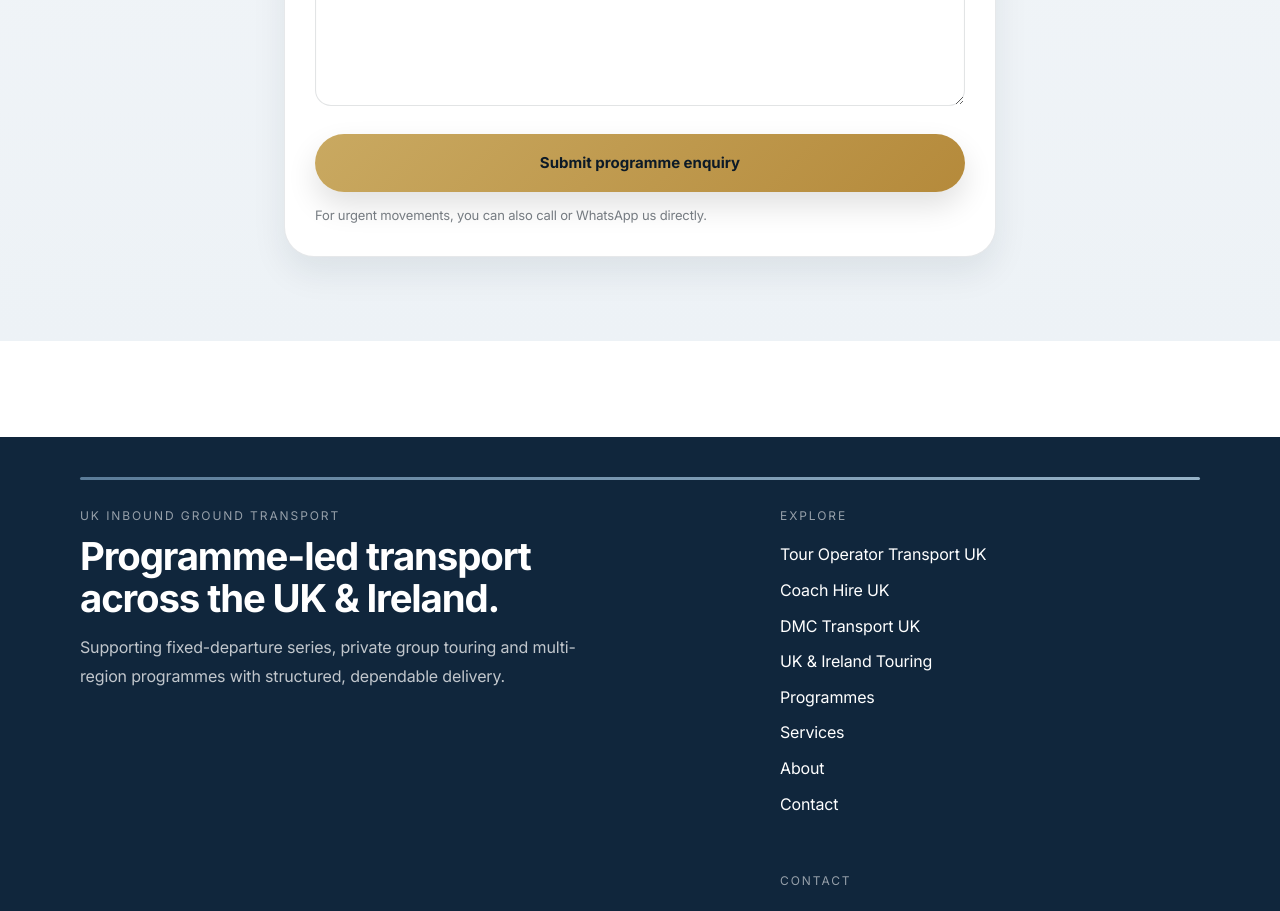
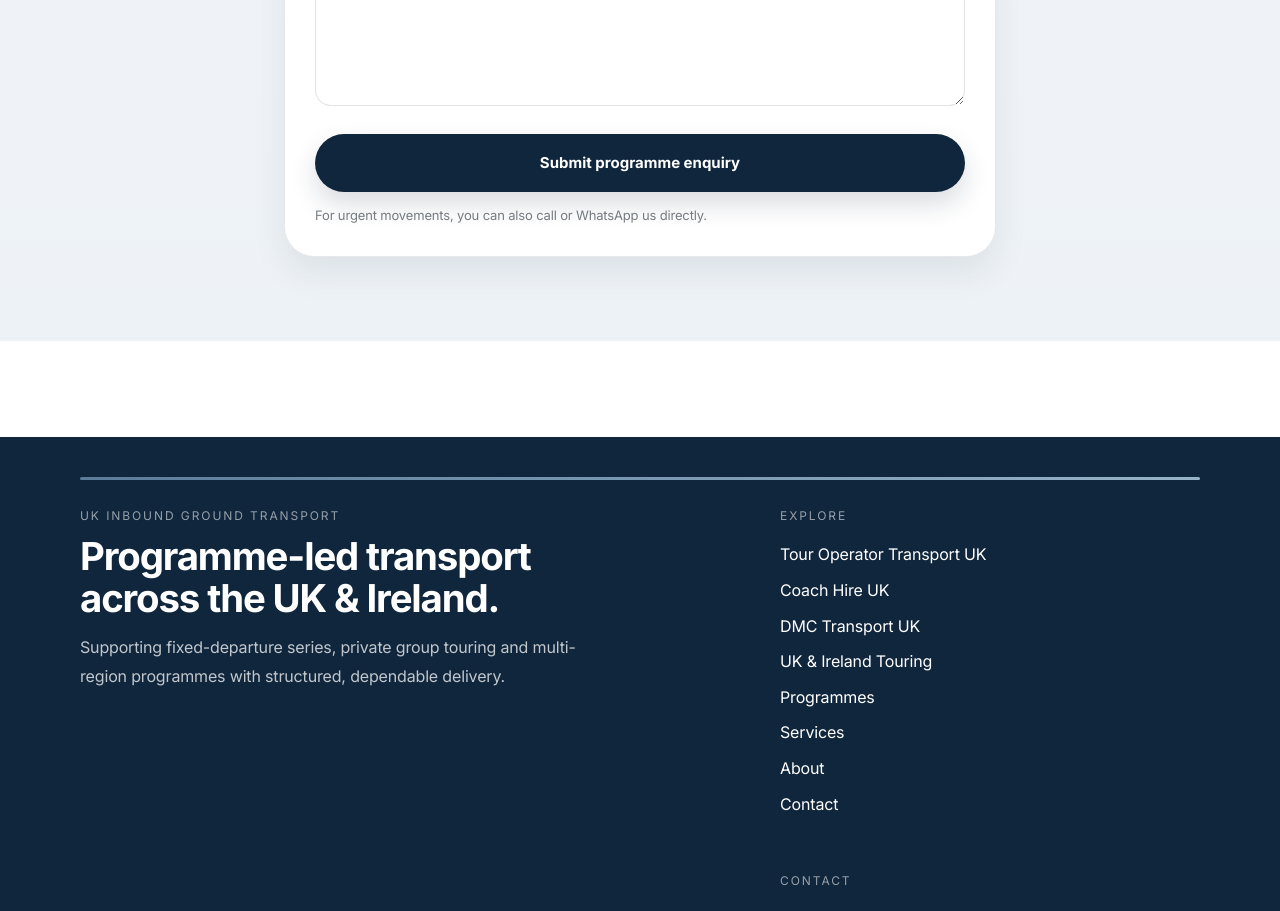
Before and after one commit to kandiahtk-crypto/Project-, a Next.js app: page / in a window 1280 px wide. Shown: the part 8620-9531 px from the top of the page. Built offline with nearby package versions, Linux system fonts and the light colour scheme.

Commit message:
Refactor ProgrammeEnquiryForm for better status handling

```diff
--- a/src/components/ProgrammeEnquiryForm.tsx
+++ b/src/components/ProgrammeEnquiryForm.tsx
@@ -2,15 +2,54 @@
 
 import { useState, type FormEvent, type CSSProperties } from "react";
 
+type Status = "idle" | "submitting" | "success" | "error";
+
 export default function ProgrammeEnquiryForm() {
-  const [submitted, setSubmitted] = useState(false);
+  const [status, setStatus] = useState<Status>("idle");
+  const [errorMessage, setErrorMessage] = useState("");
 
-  function handleSubmit(e: FormEvent) {
+  async function handleSubmit(e: FormEvent<HTMLFormElement>) {
     e.preventDefault();
-    setSubmitted(true);
+    setStatus("submitting");
+    setErrorMessage("");
+
+    const form = e.currentTarget;
+    const formData = new FormData(form);
+
+    const payload = {
+      companyName: String(formData.get("companyName") || ""),
+      contactName: String(formData.get("contactName") || ""),
+      emailAddress: String(formData.get("emailAddress") || ""),
+      travelWindow: String(formData.get("travelWindow") || ""),
+      groupSize: String(formData.get("groupSize") || ""),
+      programmeType: String(formData.get("programmeType") || ""),
+      programmeDetails: String(formData.get("programmeDetails") || ""),
+    };
+
+    try {
+      const response = await fetch("/api/contact", {
+        method: "POST",
+        headers: {
+          "Content-Type": "application/json",
+        },
+        body: JSON.stringify(payload),
+      });
+
+      if (!response.ok) {
+        throw new Error("Failed to submit enquiry");
+      }
+
+      setStatus("success");
+      form.reset();
+    } catch (error) {
+      setStatus("error");
+      setErrorMessage(
+        "Something went wrong while sending your enquiry. Please try again or contact us directly by phone or WhatsApp."
+      );
+    }
   }
 
-  if (submitted) {
+  if (status === "success") {
     return (
       <div style={successBox}>
         <p style={successEyebrow}>Enquiry received</p>
@@ -131,9 +170,18 @@ export default function ProgrammeEnquiryForm() {
       </div>
 
       <div style={footerRow}>
-        <button type="submit" style={button}>
-          Submit programme enquiry
+        <button
+          type="submit"
+          style={button}
+          disabled={status === "submitting"}
+        >
+          {status === "submitting"
+            ? "Sending enquiry..."
+            : "Submit programme enquiry"}
         </button>
+
+        {status === "error" && <p style={errorText}>{errorMessage}</p>}
+
         <p style={microText}>
           For urgent movements, you can also call or WhatsApp us directly.
         </p>
@@ -241,12 +289,12 @@ const button: CSSProperties = {
   padding: "0 28px",
   borderRadius: 999,
   border: "none",
-  background: "linear-gradient(135deg, #C9A961 0%, #B58A3B 100%)",
-  color: "#0C1A27",
+  background: "#10263C",
+  color: "#FFFFFF",
   fontWeight: 700,
   fontSize: 15,
   cursor: "pointer",
-  boxShadow: "0 14px 30px rgba(0,0,0,0.12)",
+  boxShadow: "0 12px 26px rgba(16,38,60,0.16)",
 };
 
 const microText: CSSProperties = {
@@ -256,11 +304,18 @@ const microText: CSSProperties = {
   color: "rgba(22,33,43,0.58)",
 };
 
+const errorText: CSSProperties = {
+  margin: 0,
+  fontSize: 14,
+  lineHeight: 1.7,
+  color: "#B42318",
+};
+
 const successBox: CSSProperties = {
   marginTop: 8,
   padding: "24px 22px",
   borderRadius: 22,
-  background: "linear-gradient(180deg, #FBF7F1 0%, #F4ECE0 100%)",
+  background: "#FFFFFF",
   border: "1px solid rgba(22,33,43,0.08)",
   boxShadow: "0 12px 28px rgba(22,33,43,0.05)",
 };
```
